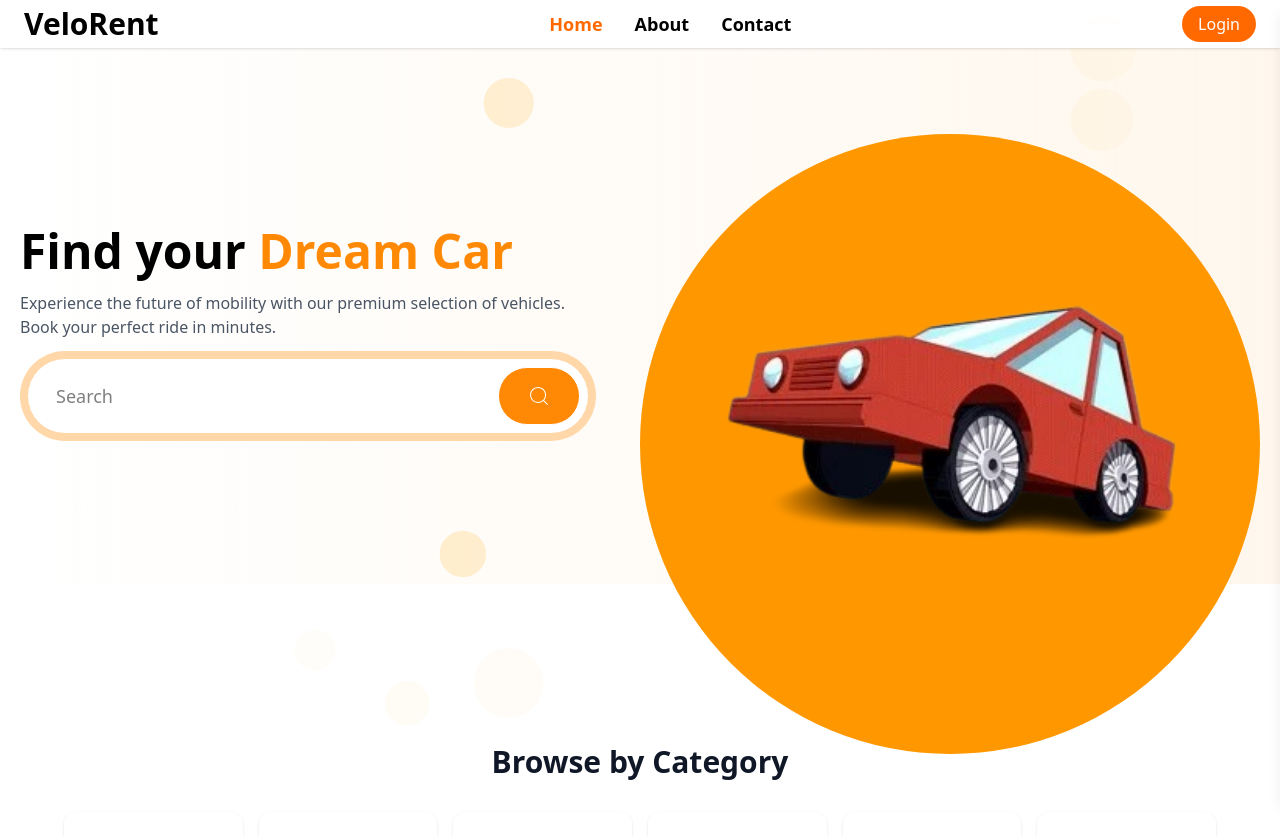
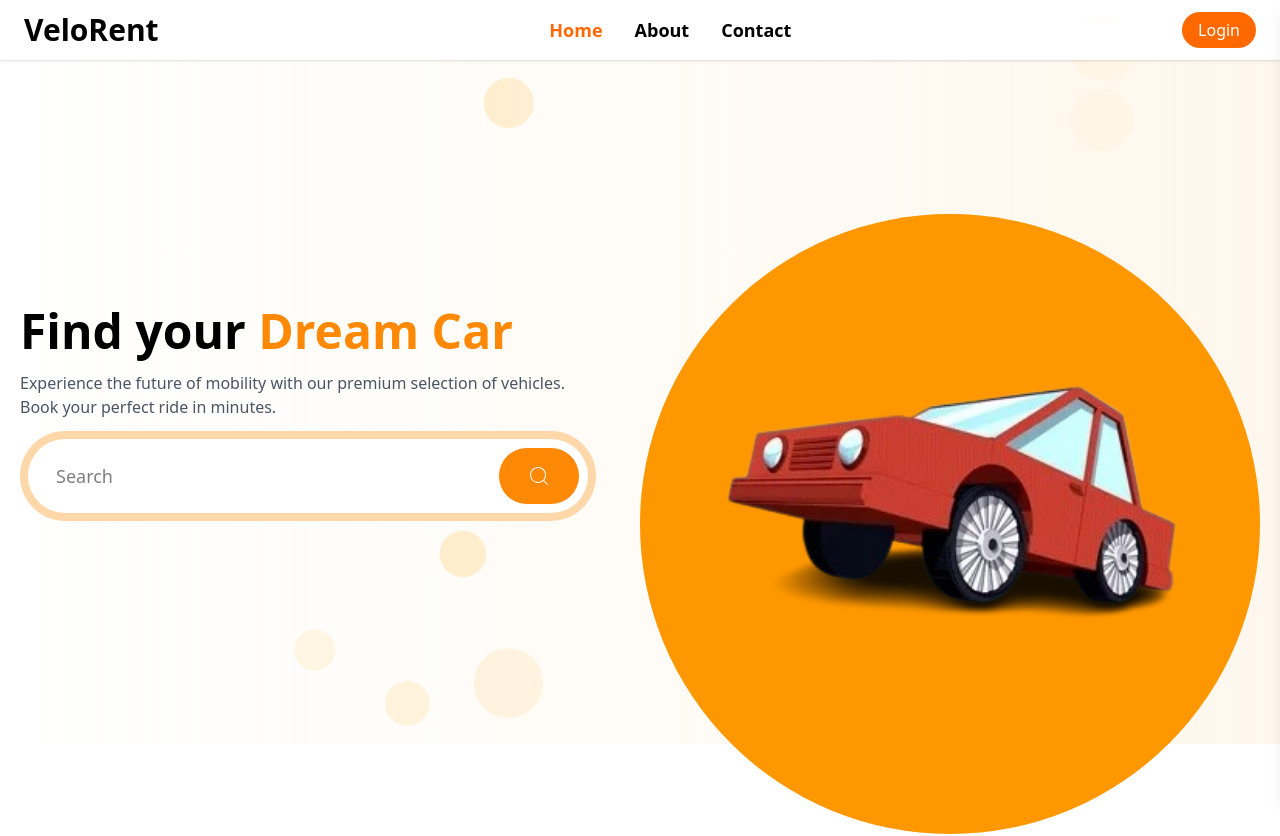
Before and after one commit to Aman03344/VeloRent, a React (Vite) app: page / in a window 1280 px wide. Shown: the top 836 px of the page. Built offline with nearby package versions, Linux system fonts and the light colour scheme; no server answers.

Commit message:
removed padding

```diff
--- a/src/components/Navbar.jsx
+++ b/src/components/Navbar.jsx
@@ -117,7 +117,7 @@ const Navbar = () => {
   }
 
   return (
-    <header className="w-full flex justify-between items-center px-6 py-1.5 shadow-sm fixed bg-[#fffffffa] md:z-10 z-10 top-0">
+    <header className="w-full flex justify-between items-center px-6 py-1.5 md:py-3 shadow-sm fixed bg-[#fffffffa] md:z-10 z-10 top-0">
       <Link to={"/"} className="text-3xl font-bold">
         VeloRent
       </Link>
--- a/src/pages/Home.jsx
+++ b/src/pages/Home.jsx
@@ -9,7 +9,7 @@ const Home = () => {
   return (
     <>
       {/* Canvas for animated balls */}
-      <section className="flex flex-col md:flex-row items-center justify-between px-5 pt-15 bg-gradient-to-r from-[#ffffff8f] to-orange-50 mt-6 min-h-[70vh] relative">
+      <section className="flex flex-col md:flex-row  h-[90vh] items-center justify-between px-5 pt-15 bg-gradient-to-r from-[#ffffff8f] to-orange-50 mt-6 min-h-[80vh] relative">
         <CanvasBackground />
         <div className="max-w-xl mb-10 md:mb-0">
           <h1 className="text-5xl font-bold cursor-pointer">
```
